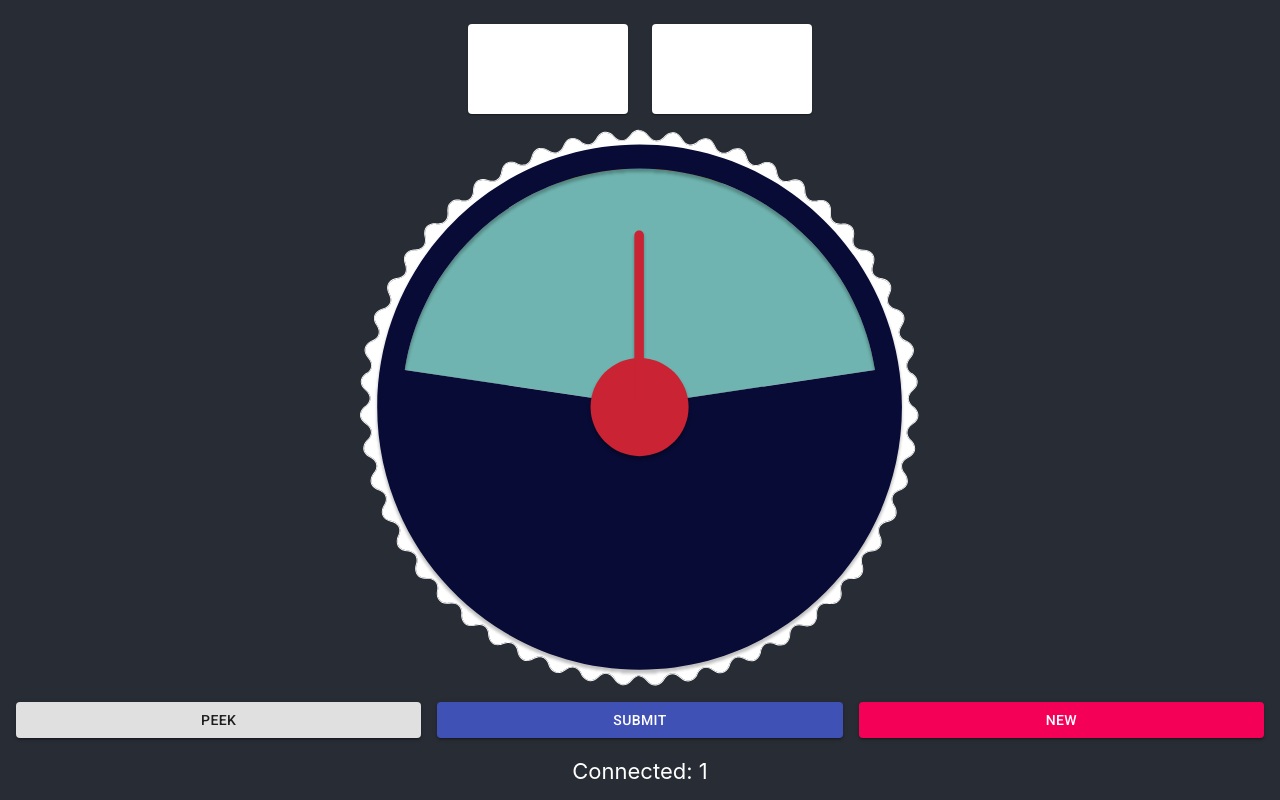
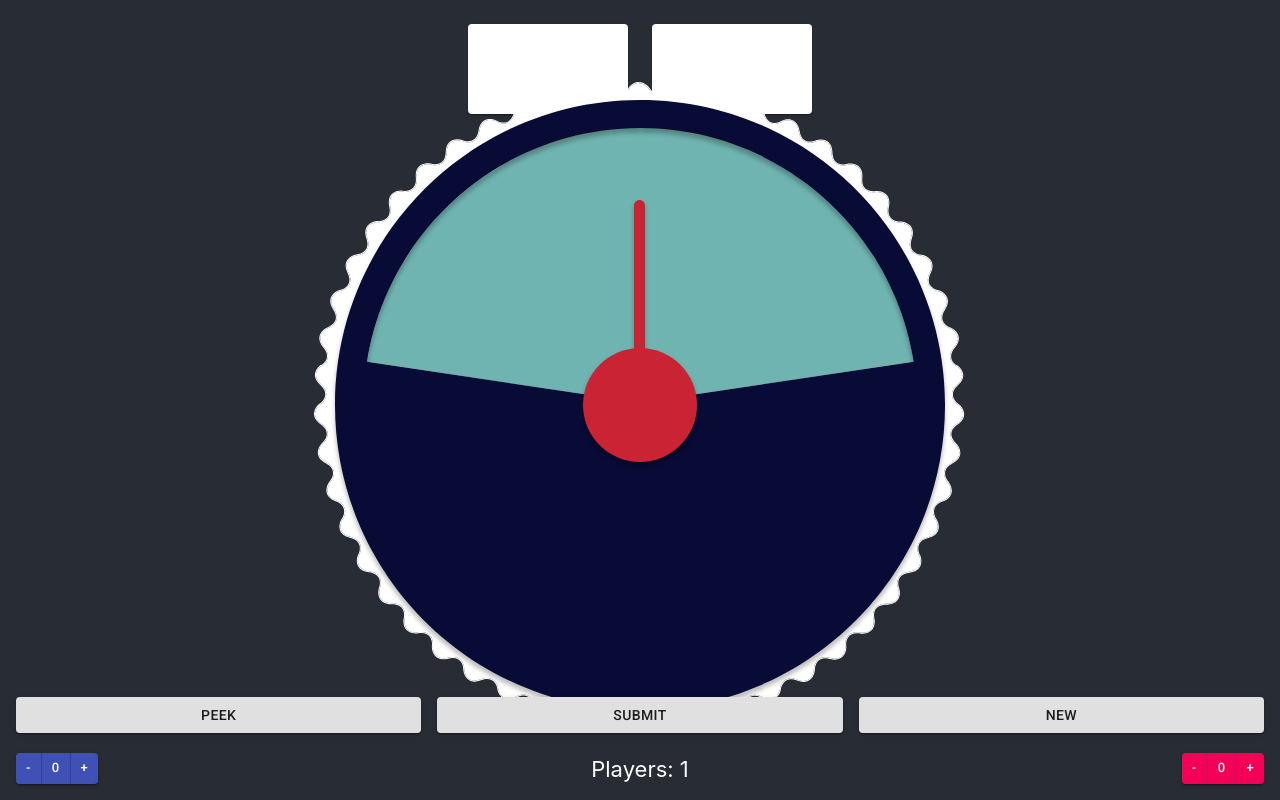
Before and after one commit to heybenchen/wavelength, a React (Create React App) app in the folder client/: page / in a window 1280 px wide. Built offline with nearby package versions, Linux system fonts and the light colour scheme; no server answers.

Commit message:
Add client scores

```diff
--- a/client/src/components/app/App.css
+++ b/client/src/components/app/App.css
@@ -11,6 +11,10 @@
   color: white;
 }
 
-.app__connected__container {
+.app__score__container {
+  display: flex;
+  justify-content: space-between;
+  align-items: center;
+  width: 100%;
   margin-bottom: 16px;
 }
--- a/client/src/components/app/App.tsx
+++ b/client/src/components/app/App.tsx
@@ -1,6 +1,7 @@
 import React, { useEffect, useState } from "react";
 import io from "socket.io-client";
 import Device from "../device/Device";
+import Score from "../score/Score";
 import "./App.css";
 
 const DEVELOPMENT_PORT = ":9001";
@@ -8,6 +9,7 @@ const DEVELOPMENT_PORT = ":9001";
 function App() {
   const [connectedClients, setConnectedClients] = useState([""]);
   const [socket, setSocket] = useState<SocketIOClient.Socket>();
+  const [teamScores, setTeamScores] = useState([0, 0]);
 
   useEffect(() => {
     const isDevelopmentMode = process.env.NODE_ENV === "development";
@@ -25,8 +27,12 @@ function App() {
   return (
     <div className="app">
       <Device socket={socket} />
-      <div className="app__connected__container">
-        Connected: {Object.keys(connectedClients).length}
+      <div className="app__score__container">
+        <Score socket={socket} color="primary" score={teamScores[0]} />
+        <div>
+          Players: {Object.keys(connectedClients).length}
+        </div>
+        <Score socket={socket} color="secondary" score={teamScores[1]} />
       </div>
     </div>
   );
--- a/client/src/components/device/Device.tsx
+++ b/client/src/components/device/Device.tsx
@@ -25,7 +25,7 @@ const useStyles = makeStyles({
   },
   deviceImg: {
     position: "absolute",
-    width: "70vmin",
+    width: "90vmin",
     height: "auto",
     objectFit: "scale-down",
   },
@@ -44,7 +44,6 @@ const useStyles = makeStyles({
     alignSelf: "center",
     marginBottom: "20px",
     justifyContent: "space-between",
-    padding: "0 16px"
   },
   button: {
     flex: 1,
@@ -201,11 +200,11 @@ export default function Device({ socket }: DeviceProps) {
           Peek
         </Button>
         <div className={classes.spacer}></div>
-        <Button className={classes.button} variant="contained" color="primary" onClick={emitReveal}>
+        <Button className={classes.button} variant="contained" onClick={emitReveal}>
           Submit
         </Button>
         <div className={classes.spacer}></div>
-        <Button className={classes.button} variant="contained" color="secondary" onClick={emitNewRound}>
+        <Button className={classes.button} variant="contained" onClick={emitNewRound}>
           New
         </Button>
         <div className={classes.spacer}></div>
--- a/client/src/components/prompt/Prompt.tsx
+++ b/client/src/components/prompt/Prompt.tsx
@@ -34,8 +34,9 @@ type PromptProps = {
   wordSet: string[] | undefined;
 };
 
-export default function Prompt({ wordSet = ["Left", "Right"] }: PromptProps) {
+export default function Prompt(props: PromptProps) {
   const classes = useStyles();
+  const wordSet = props.wordSet || ["Left", "Right"];
 
   return (
     <Container className={classes.root}>
--- /dev/null
+++ b/client/src/components/score/Score.tsx
@@ -0,0 +1,42 @@
+import { Button, ButtonGroup, makeStyles } from "@material-ui/core";
+import React, { useState, useEffect } from "react";
+
+const useStyles = makeStyles({
+  root: {
+    margin: "0 16px",
+  },
+  button: {
+    minWidth: "10px",
+  }
+});
+
+type ScoreProps = {
+  color: "default" | "primary" | "secondary" | undefined;
+  score: number;
+  socket: SocketIOClient.Socket | undefined;
+};
+
+
+export default function Score({color, score, socket}: ScoreProps) {
+  const classes = useStyles();
+  const [counter, setCounter] = useState(0);
+
+  const handleIncrement = () => {
+    setCounter(counter + 1);
+  };
+
+  const handleDecrement = () => {
+    if (counter <= 0) return;
+    setCounter(counter - 1);
+  };
+
+  //TODO: Sync scores
+
+  return (
+    <ButtonGroup className={classes.root} size="small" variant="contained" color={color}>
+      <Button className={classes.button} size="small" onClick={handleDecrement}>-</Button>
+      <Button className={classes.button} variant="contained">{counter}</Button>
+      <Button className={classes.button} onClick={handleIncrement}>+</Button>
+    </ButtonGroup>
+  );
+}
--- a/client/src/index.css
+++ b/client/src/index.css
@@ -13,5 +13,7 @@ code {
 }
 
 html, body, #root {
-  height: 100%
+  height: 100%;
+  width: 100%;
+  position: fixed;
 }
```
